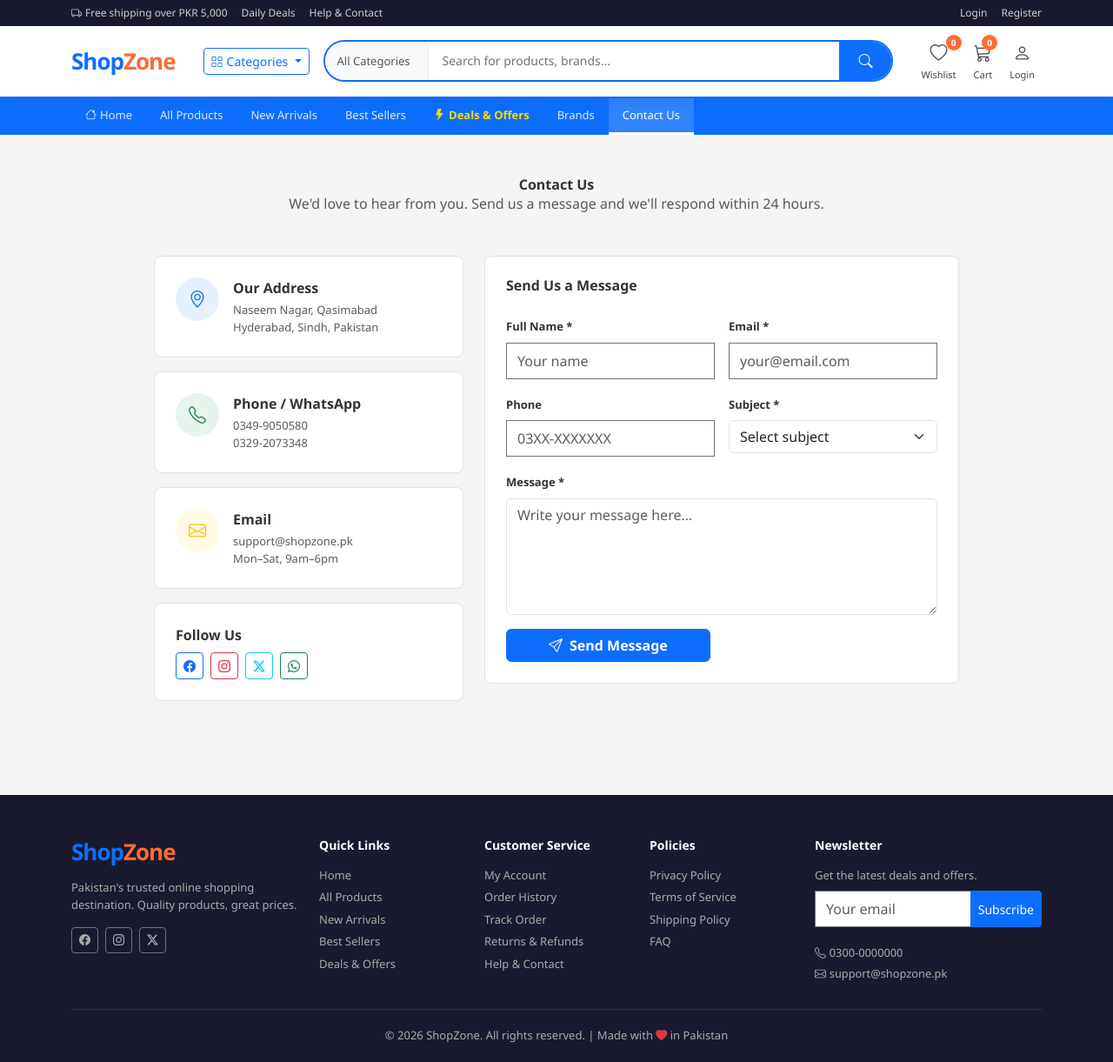
After one commit to fayazahmedsaand123/shopzone-ecommerce, a Laravel app: page /contact in a window 1280 px wide. The commit adds this page. Shown: the whole page at 87% size. Run offline with Laravel 12, Linux system fonts and the light colour scheme; style sheets or scripts are compiled from the project's sources; parts of the project's set-up code (start-up, migrations or seed data) failed here and were passed over.

Commit message:
Added Contact, Brands, Best Sellers, New Arrivals pages

```diff
--- /dev/null
+++ b/app/Http/Controllers/ContactController.php
@@ -0,0 +1,27 @@
+<?php
+
+namespace App\Http\Controllers;
+
+use App\Models\ContactMessage;
+use Illuminate\Http\Request;
+
+class ContactController extends Controller {
+
+    public function index() {
+        return view('store.contact');
+    }
+
+    public function store(Request $request) {
+        $request->validate([
+            'name'    => 'required|string|max:100',
+            'email'   => 'required|email',
+            'phone'   => 'nullable|string|max:20',
+            'subject' => 'required|string|max:200',
+            'message' => 'required|string|max:2000',
+        ]);
+
+        ContactMessage::create($request->only(['name','email','phone','subject','message']));
+
+        return back()->with('success', 'Your message has been sent! We will reply within 24 hours.');
+    }
+}
--- a/resources/views/layouts/partials/navbar.blade.php
+++ b/resources/views/layouts/partials/navbar.blade.php
@@ -161,22 +161,26 @@
                    href="{{ route('products.index') }}">All Products</a>
             </li>
             <li class="nav-item">
-                <a class="nav-link" href="{{ route('products.index') }}?sort=newest">New Arrivals</a>
+                <a class="nav-link {{ request()->routeIs('new-arrivals') ? 'active' : '' }}"
+                   href="{{ route('new-arrivals') }}">New Arrivals</a>
             </li>
             <li class="nav-item">
-                <a class="nav-link" href="{{ route('products.index') }}?sort=popular">Best Sellers</a>
+                <a class="nav-link {{ request()->routeIs('best-sellers') ? 'active' : '' }}"
+                   href="{{ route('best-sellers') }}">Best Sellers</a>
             </li>
             <li class="nav-item">
-                <a class="nav-link" href="{{ route('products.index') }}?sale=1"
+                <a class="nav-link" href="{{ route('products.index') }}"
                    style="color:#ffd700 !important;font-weight:700;">
                     <i class="bi bi-lightning-fill me-1"></i>Deals & Offers
                 </a>
             </li>
             <li class="nav-item">
-                <a class="nav-link" href="{{ route('products.index') }}">Brands</a>
+                <a class="nav-link {{ request()->routeIs('brands.index') ? 'active' : '' }}"
+                   href="{{ route('brands.index') }}">Brands</a>
             </li>
             <li class="nav-item">
-                <a class="nav-link" href="#">Contact Us</a>
+                <a class="nav-link {{ request()->routeIs('contact') ? 'active' : '' }}"
+                   href="{{ route('contact') }}">Contact Us</a>
             </li>
         </ul>
     </div>
--- /dev/null
+++ b/resources/views/store/contact.blade.php
@@ -0,0 +1,142 @@
+@extends('layouts.app')
+@section('title', 'Contact Us — ShopZone')
+
+@section('content')
+<div class="container py-5">
+
+    {{-- Header --}}
+    <div class="text-center mb-5">
+        <h2 class="fw-bold">Contact Us</h2>
+        <p class="text-muted">We'd love to hear from you. Send us a message and we'll respond within 24 hours.</p>
+    </div>
+
+    <div class="row g-4 justify-content-center">
+
+        {{-- Contact Info Cards --}}
+        <div class="col-lg-4">
+            <div class="d-flex flex-column gap-3">
+
+                <div class="bg-white rounded-3 border p-4 d-flex gap-3 align-items-start">
+                    <div class="rounded-circle bg-primary bg-opacity-10 text-primary d-flex align-items-center justify-content-center flex-shrink-0"
+                        style="width:50px;height:50px;font-size:20px;">
+                        <i class="bi bi-geo-alt"></i>
+                    </div>
+                    <div>
+                        <div class="fw-bold mb-1">Our Address</div>
+                        <div class="text-muted" style="font-size:13px;">
+                            Naseem Nagar, Qasimabad<br>Hyderabad, Sindh, Pakistan
+                        </div>
+                    </div>
+                </div>
+
+                <div class="bg-white rounded-3 border p-4 d-flex gap-3 align-items-start">
+                    <div class="rounded-circle bg-success bg-opacity-10 text-success d-flex align-items-center justify-content-center flex-shrink-0"
+                        style="width:50px;height:50px;font-size:20px;">
+                        <i class="bi bi-telephone"></i>
+                    </div>
+                    <div>
+                        <div class="fw-bold mb-1">Phone / WhatsApp</div>
+                        <div class="text-muted" style="font-size:13px;">
+                            0349-9050580<br>0329-2073348
+                        </div>
+                    </div>
+                </div>
+
+                <div class="bg-white rounded-3 border p-4 d-flex gap-3 align-items-start">
+                    <div class="rounded-circle bg-warning bg-opacity-10 text-warning d-flex align-items-center justify-content-center flex-shrink-0"
+                        style="width:50px;height:50px;font-size:20px;">
+                        <i class="bi bi-envelope"></i>
+                    </div>
+                    <div>
+                        <div class="fw-bold mb-1">Email</div>
+                        <div class="text-muted" style="font-size:13px;">
+                            support@shopzone.pk<br>
+                            Mon–Sat, 9am–6pm
+                        </div>
+                    </div>
+                </div>
+
+                <div class="bg-white rounded-3 border p-4">
+                    <div class="fw-bold mb-2">Follow Us</div>
+                    <div class="d-flex gap-2">
+                        <a href="#" class="btn btn-outline-primary btn-sm"><i class="bi bi-facebook"></i></a>
+                        <a href="#" class="btn btn-outline-danger btn-sm"><i class="bi bi-instagram"></i></a>
+                        <a href="#" class="btn btn-outline-info btn-sm"><i class="bi bi-twitter-x"></i></a>
+                        <a href="#" class="btn btn-outline-success btn-sm"><i class="bi bi-whatsapp"></i></a>
+                    </div>
+                </div>
+            </div>
+        </div>
+
+        {{-- Contact Form --}}
+        <div class="col-lg-6">
+            <div class="bg-white rounded-3 border p-4">
+                <h5 class="fw-bold mb-4">Send Us a Message</h5>
+
+                @if(session('success'))
+                    <div class="alert alert-success">
+                        <i class="bi bi-check-circle me-2"></i>{{ session('success') }}
+                    </div>
+                @endif
+
+                <form method="POST" action="{{ route('contact.store') }}">
+                    @csrf
+
+                    <div class="row g-3">
+                        <div class="col-md-6">
+                            <label class="form-label fw-semibold" style="font-size:13px;">Full Name *</label>
+                            <input type="text" name="name"
+                                class="form-control @error('name') is-invalid @enderror"
+                                value="{{ old('name', auth()->user()->name ?? '') }}"
+                                placeholder="Your name">
+                            @error('name')<div class="invalid-feedback">{{ $message }}</div>@enderror
+                        </div>
+
+                        <div class="col-md-6">
+                            <label class="form-label fw-semibold" style="font-size:13px;">Email *</label>
+                            <input type="email" name="email"
+                                class="form-control @error('email') is-invalid @enderror"
+                                value="{{ old('email', auth()->user()->email ?? '') }}"
+                                placeholder="your@email.com">
+                            @error('email')<div class="invalid-feedback">{{ $message }}</div>@enderror
+                        </div>
+
+                        <div class="col-md-6">
+                            <label class="form-label fw-semibold" style="font-size:13px;">Phone</label>
+                            <input type="text" name="phone" class="form-control"
+                                value="{{ old('phone') }}" placeholder="03XX-XXXXXXX">
+                        </div>
+
+                        <div class="col-md-6">
+                            <label class="form-label fw-semibold" style="font-size:13px;">Subject *</label>
+                            <select name="subject" class="form-select @error('subject') is-invalid @enderror">
+                                <option value="">Select subject</option>
+                                <option value="Order Issue">Order Issue</option>
+                                <option value="Product Inquiry">Product Inquiry</option>
+                                <option value="Return & Refund">Return & Refund</option>
+                                <option value="Payment Issue">Payment Issue</option>
+                                <option value="General Inquiry">General Inquiry</option>
+                            </select>
+                            @error('subject')<div class="invalid-feedback">{{ $message }}</div>@enderror
+                        </div>
+
+                        <div class="col-12">
+                            <label class="form-label fw-semibold" style="font-size:13px;">Message *</label>
+                            <textarea name="message" rows="5"
+                                class="form-control @error('message') is-invalid @enderror"
+                                placeholder="Write your message here...">{{ old('message') }}</textarea>
+                            @error('message')<div class="invalid-feedback">{{ $message }}</div>@enderror
+                        </div>
+
+                        <div class="col-12">
+                            <button type="submit" class="btn btn-primary px-5 fw-bold">
+                                <i class="bi bi-send me-2"></i>Send Message
+                            </button>
+                        </div>
+                    </div>
+                </form>
+            </div>
+        </div>
+    </div>
+</div>
+@endsection
--- a/routes/web.php
+++ b/routes/web.php
@@ -6,6 +6,7 @@ use App\Http\Controllers\HomeController;
 use App\Http\Controllers\ProductController;
 use App\Http\Controllers\CartController;
 use App\Http\Controllers\WishlistController;
+use App\Http\Controllers\ContactController;
 use App\Http\Controllers\OrderController;
 use App\Http\Controllers\Admin\AdminDashboardController;
 use App\Http\Controllers\Admin\CategoryController;
@@ -17,12 +18,20 @@ use App\Http\Controllers\Admin\OrderController as AdminOrderController;
 Route::get('/', [HomeController::class, 'index'])->name('home');
 Route::get('/products', [ProductController::class, 'index'])->name('products.index');
 Route::get('/search', [ProductController::class, 'search'])->name('products.search');
+
 // Guest trying to add to cart — redirect to login
 Route::post('/cart/add', function() {
     return response()->json(['success' => false, 'message' => 'Please login to add items to cart.', 'redirect' => route('login')]);
 })->name('cart.add.guest')->middleware('guest');
+
 Route::get('/products/{product:slug}', [ProductController::class, 'show'])->name('products.show');
 Route::post('/products/{product:slug}/review', [ProductController::class, 'review'])->name('products.review');
+
+Route::get('/contact', [ContactController::class, 'index'])->name('contact');
+Route::post('/contact', [ContactController::class, 'store'])->name('contact.store');
+Route::get('/brands', [ProductController::class, 'brands'])->name('brands.index');
+Route::get('/best-sellers', [ProductController::class, 'bestSellers'])->name('best-sellers');
+Route::get('/new-arrivals', [ProductController::class, 'newArrivals'])->name('new-arrivals');
 
 require __DIR__.'/auth.php';
 
```
Also changed, not shown: app/Http/Controllers/ProductController.php (+34 -0 lines), resources/views/store/brands.blade.php (added, +36 -0 lines).
